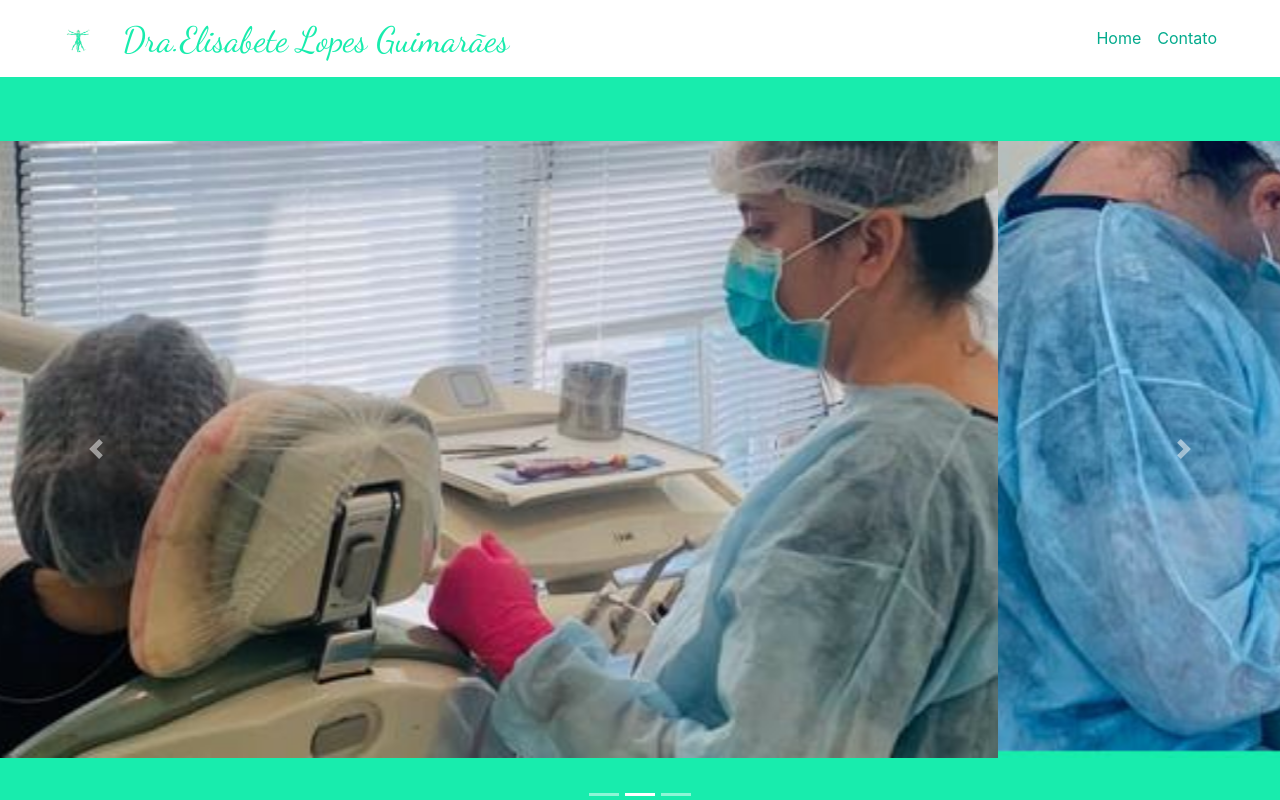
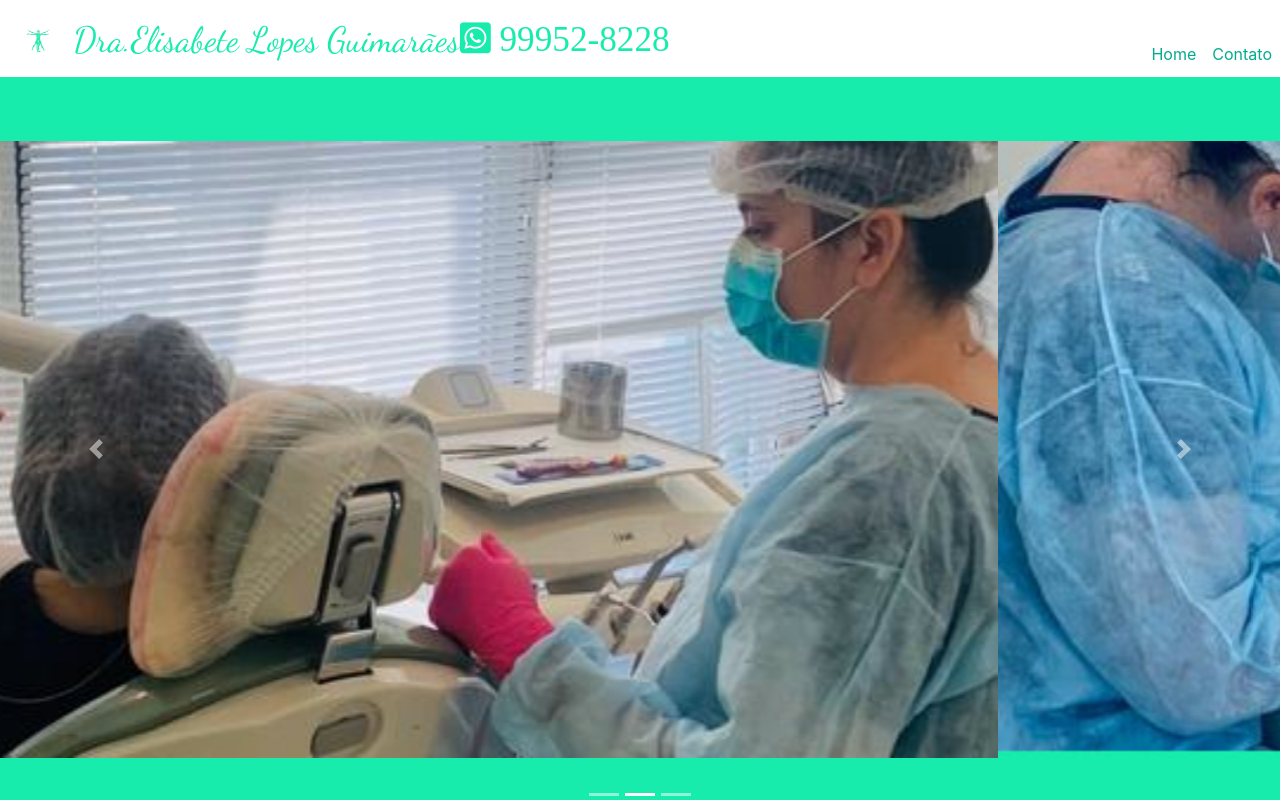
Before and after one commit to EduardoSLeite75/EduardoSLeite75.github.io, an Angular app: page /principal in a window 1280 px wide. Shown: the top 800 px of the page. Built offline with nearby package versions, Linux system fonts and the light colour scheme.

Commit message:
alteracoes

```diff
--- a/src/app/app.component.html
+++ b/src/app/app.component.html
@@ -1,16 +1,25 @@
-  <header class="container site-header">
+  <header>
+  </header>
+
+  <body>
+    <div class="container site-header row fixed-up sticky-top" style="width: 100%; background-color: #ffff;">
+      <div class="col-xs-8 col-sm-6 col-md-8">
         <h1>
           <img src="assets/images/logo.png" alt="Dra.Elisabete Lopes Guimarães" />
-      Dra.Elisabete
-      <span>Lopes Guimarães</span>
+          <span>Dra.Elisabete Lopes Guimarães</span>
+          <em class="fab fa-whatsapp-square"> 99952-8228</em>
         </h1>
-
+      </div>
+      <div class="col-xs-4 col-md-4">
         <nav>
           <ul>
             <li><a href="/principal">Home</a></li>
             <li><a routerLink="/contato">Contato</a></li>
           </ul>
         </nav>
-  </header>
+      </div>
+
+    </div>
 
     <router-outlet></router-outlet>
+  </body>
--- a/src/app/contato/contato-component.component.html
+++ b/src/app/contato/contato-component.component.html
@@ -1,5 +1,5 @@
 <section class="welcome">
-  <div class="container">
+  <div class="hero-image">
     <div class="embed-responsive embed-responsive-16by9 left">
       <iframe class="embed-responsive-item"
         src="https://maps.google.com/maps?hl=en&amp;q=Edif%C3%ADcio%20Top%20Tower+(T%C3%ADtulo)&amp;ie=UTF8&amp;t=&amp;z=16&amp;iwloc=B&amp;output=embed"
@@ -9,6 +9,9 @@
       <h3>Endereço</h3>
       <p>Rua Esteves Júnior, nº50 - Centro,</p>
       <p>Florianópolis - SC, 88015-130.</p>
+
+      <img src="assets/images/homemVitroViano.png" alt="Dra.Elisabete Lopes Guimarães">
+
     </div>
   </div>
 </section>
--- a/src/app/principal/principal.component.html
+++ b/src/app/principal/principal.component.html
@@ -1,4 +1,4 @@
-<main>
+<div>
   <section class="hero-image">
 
     <div id="carouselExampleIndicators" class="carousel slide" data-ride="carousel">
@@ -92,7 +92,7 @@
   <section class="welcome">
     <div class="container">
       <div class="left">
-        <img src="assets/images/homemVitroViano.png" alt="Dra.Elisabete Lopes Guimarães">
+        <img src="assets/images/homemVitroViano2.jpg" alt="Dra.Elisabete Lopes Guimarães">
       </div>
 
       <div class="right">
@@ -134,4 +134,4 @@
     </div> -->
   </section>
 
-</main>
+</div>
--- a/src/styles.css
+++ b/src/styles.css
@@ -26,6 +26,7 @@ a:active {
 .site-header {
   padding: 1rem 0;
   text-align: center;
+  position: sticky;
 }
 
 .site-header h1 {
@@ -45,6 +46,11 @@ a:active {
 .site-header h1 span {
   color: #18ECAD;
 }
+
+.site-header h5 {
+  color: #18ecad;
+}
+
 
 .site-header nav ul {
   margin: 0;
@@ -184,7 +190,14 @@ a:active {
 
 @media (min-width: 1200px) {
   .container {
-    max-width: 1170px;
+    max-width: 100rem;
+    margin: 0 auto;
+  }
+}
+
+@media (min-width: 768px) {
+  .container {
+    max-width: 100rem;
     margin: 0 auto;
   }
 }
@@ -195,9 +208,22 @@ a:active {
   }
 }
 
+@media (max-width: 599px) {
+  .sticky-top .container {
+    margin: 0;
+    background-color: #ffff;
+  }
+}
+
 @media (min-width: 600px) {
+
+  .sticky-top {
+    background-color: #ffff;
+  }
+
   .site-header {
     text-align: left;
+
   }
 
   .site-header h1 {
@@ -216,7 +242,9 @@ a:active {
   }
 
   .site-header {
-    position: relative;
+    position: sticky;
+    width: 100%;
+    background-color: #ffff;
   }
 
   .selling-points span {
```
Also changed, not shown: src/assets/images/homemVitroViano2.jpg (added), 1 other file (tests, documents, lock files or other folders). Lines whose indentation alone changed are shown as unchanged.
